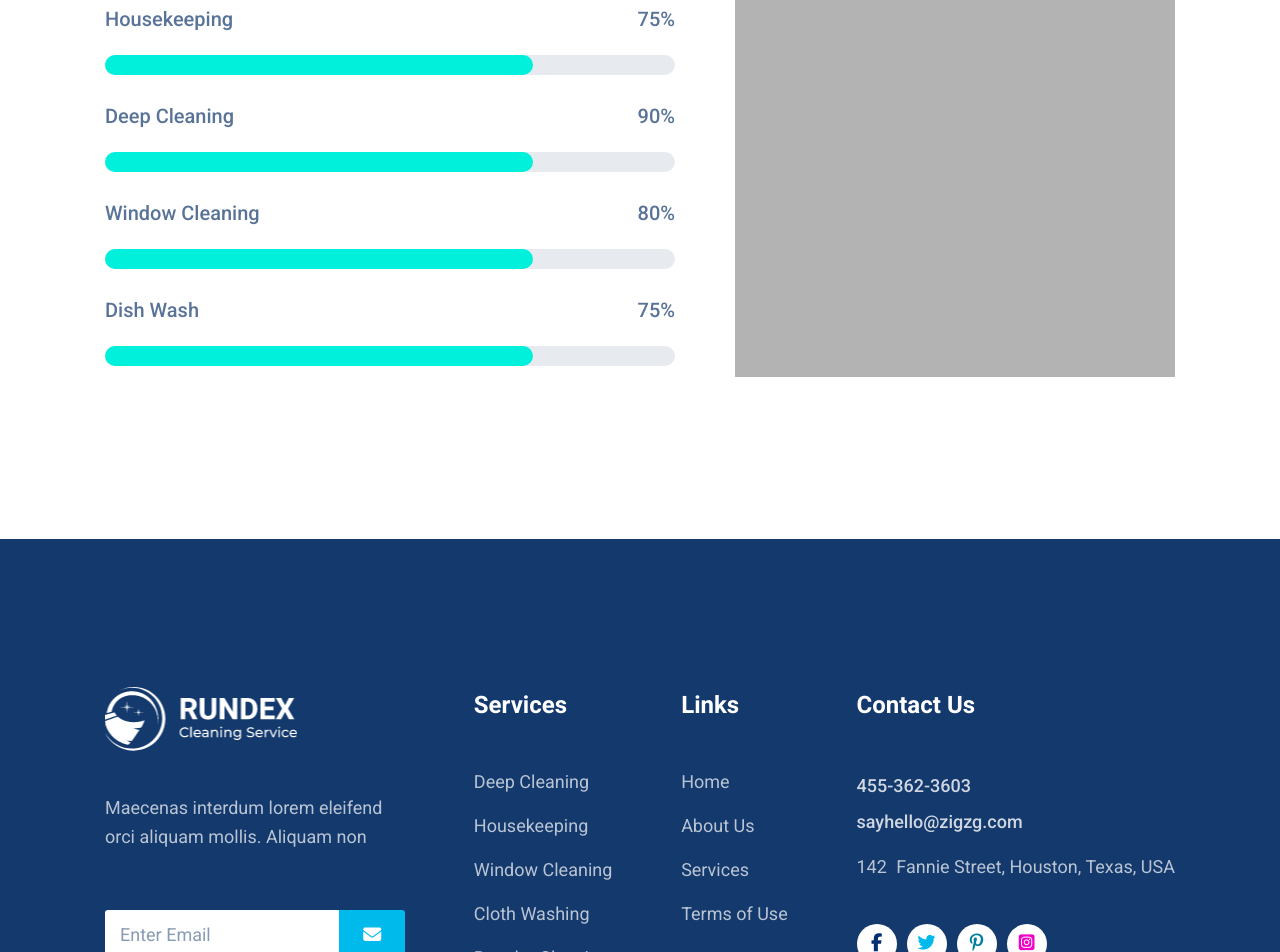
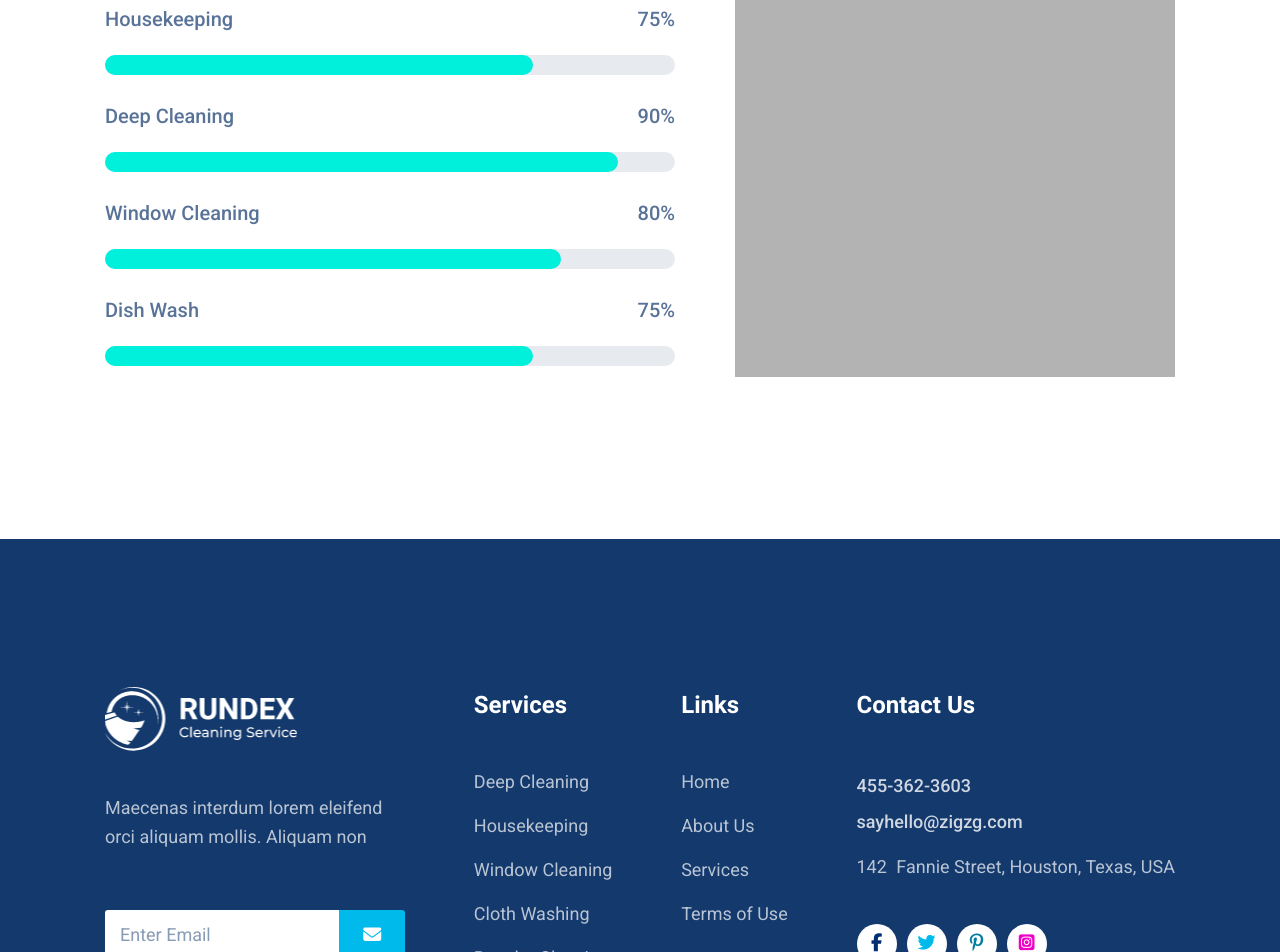
Before and after one commit to PyskorOleksiy/Rundex, a plain HTML site: page Mary Ann Ford/index.html in a window 1280 px wide. Shown: the part 1863-2815 px from the top of the page. Drawn offline with Linux system fonts and the light colour scheme.

Commit message:
Add files via upload

```diff
--- a/Mary Ann Ford/assets/css/style.css
+++ b/Mary Ann Ford/assets/css/style.css
@@ -347,7 +347,28 @@ a {
 	background-color: rgba(20,57,109,0.1);
 }
 
-.skill_bar_progress {
+.skill_bar_housekeeping {
+	width: 75%;
+	height: 100%;
+	background-color: #01F0DB;
+	border-radius: 60px;
+}
+
+.skill_bar_deep {
+	width: 90%;
+	height: 100%;
+	background-color: #01F0DB;
+	border-radius: 60px;
+}
+
+.skill_bar_window {
+	width: 80%;
+	height: 100%;
+	background-color: #01F0DB;
+	border-radius: 60px;
+}
+
+.skill_bar_wash {
 	width: 75%;
 	height: 100%;
 	background-color: #01F0DB;
--- a/Mary Ann Ford/index.html
+++ b/Mary Ann Ford/index.html
@@ -127,7 +127,7 @@
 									<span class="skillset_text">75%</span>
 								</div>
 								<div class="skill_bar">
-									<div class="skill_bar_progress"></div>
+									<div class="skill_bar_housekeeping"></div>
 								</div>
 							</div>
 							<div class="skill_item">
@@ -136,7 +136,7 @@
 									<span class="skillset_text">90%</span>
 								</div>
 								<div class="skill_bar">
-									<div class="skill_bar_progress"></div>
+									<div class="skill_bar_deep"></div>
 								</div>
 							</div>
 							<div class="skill_item">
@@ -145,7 +145,7 @@
 									<span class="skillset_text">80%</span>
 								</div>
 								<div class="skill_bar">
-									<div class="skill_bar_progress"></div>
+									<div class="skill_bar_window"></div>
 								</div>
 							</div>
 							<div class="skill_item">
@@ -154,7 +154,7 @@
 									<span class="skillset_text">75%</span>
 								</div>
 								<div class="skill_bar">
-									<div class="skill_bar_progress"></div>
+									<div class="skill_bar_wash"></div>
 								</div>
 							</div>
 						</div>
```
Also changed, not shown: Team/index.html (+1 -1 lines).
